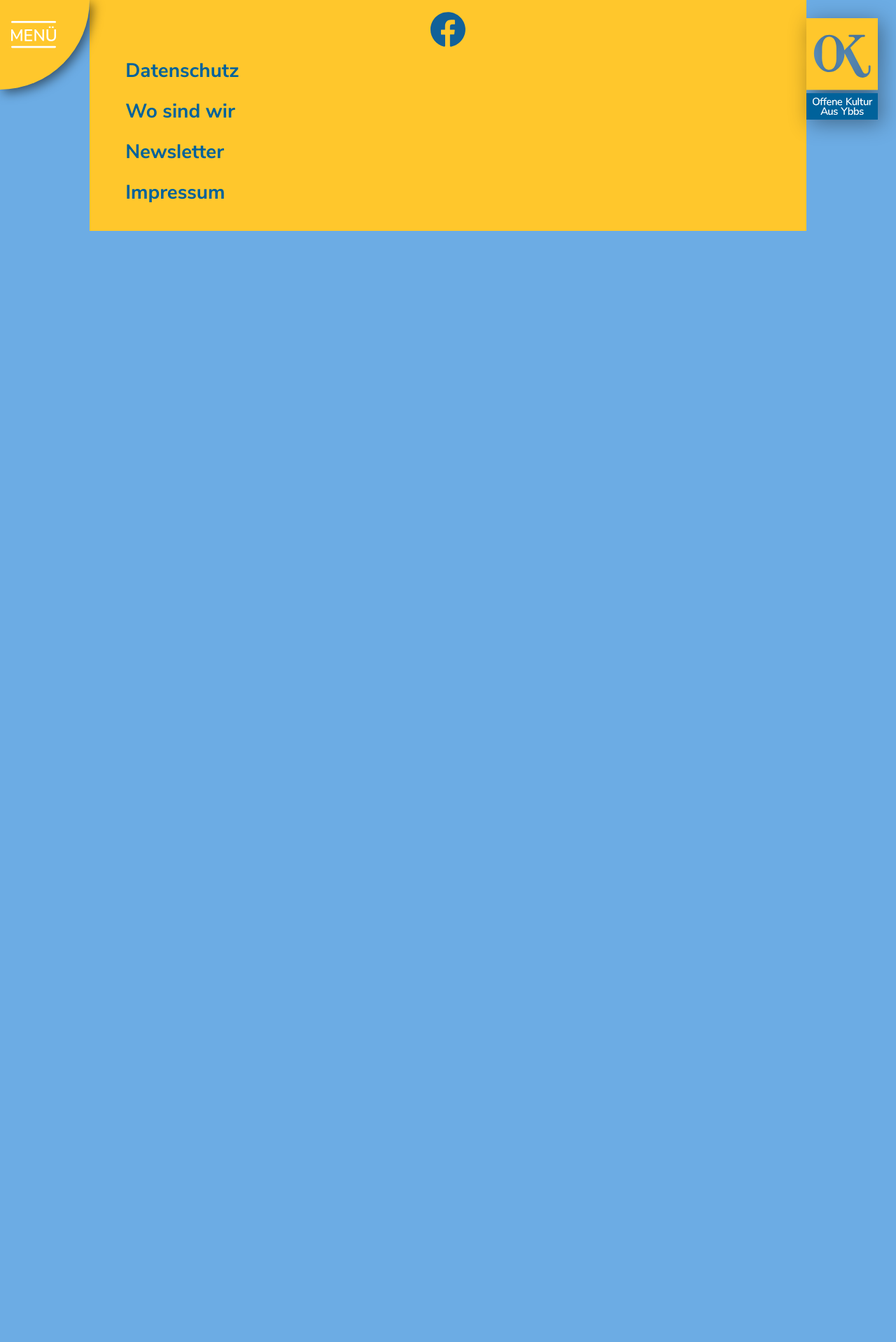
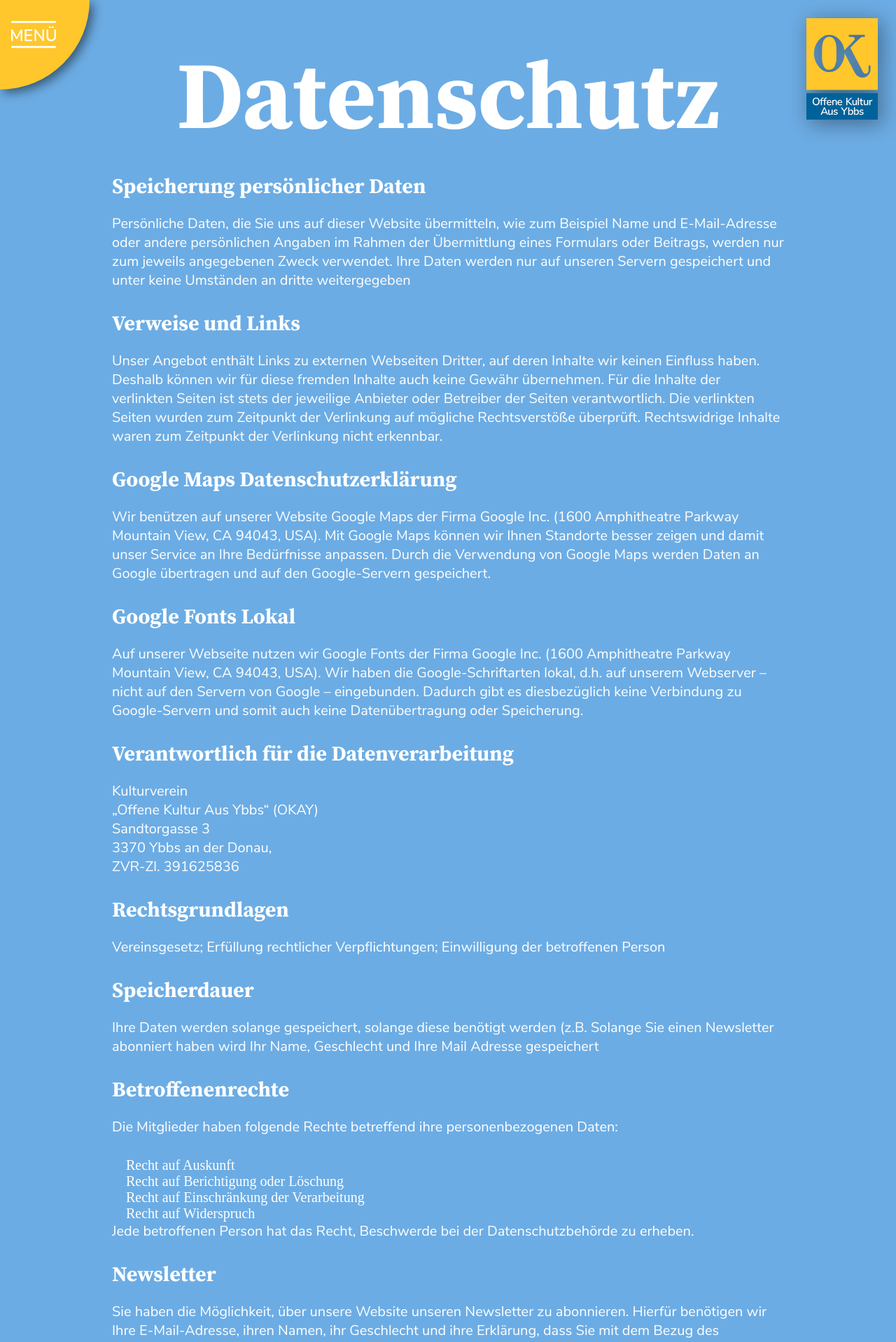
Before and after one commit to Starlight-Media-OG/OKAY-Website, a Nuxt app: page /dsgvo in a window 1280 px wide. Shown: the top 1918 px of the page at 70% size. Before the commit the page ends 800 px from the top, so only its background shows below. Built offline with nearby package versions, Linux system fonts and the light colour scheme.

Commit message:
:sparkles: : adds dsgvo and impressum pages

```diff
--- /dev/null
+++ b/pages/dsgvo/index.vue
@@ -0,0 +1,148 @@
+<script setup>
+import { useBreadcrumbStore } from "~/store/breadcrumb.store";
+
+useHead({
+    title: "DSGVO - OKAY Ybbs",
+    meta: [
+        {
+            name: "description",
+            content: "Die Datenschutzgrundverordnung von OKAY",
+        },
+        {
+            name: "keywords",
+            content: "DSGVO, Verein, Speicherdauer, Recht, Person",
+        },
+    ],
+});
+
+const breadcrumbStore = useBreadcrumbStore();
+breadcrumbStore.$reset();
+breadcrumbStore.addBreadcrumb({ step: 1, text: "Startseite", link: "/" });
+breadcrumbStore.addBreadcrumb({ step: 2, text: "DSGVO", link: "/dsgvo" });
+</script>
+
+<template>
+    <div class="flex flex-center height-100">
+        <div class="row" style="width: 75vw">
+            <div class="row header flex flex-center" style="margin-top: 10vh">
+                <h1 class="title">Datenschutz</h1>
+            </div>
+            <h2>Speicherung persönlicher Daten</h2>
+            <p>
+                Persönliche Daten, die Sie uns auf dieser Website übermitteln,
+                wie zum Beispiel Name und E-Mail-Adresse oder andere
+                persönlichen Angaben im Rahmen der Übermittlung eines Formulars
+                oder Beitrags, werden nur zum jeweils angegebenen Zweck
+                verwendet. Ihre Daten werden nur auf unseren Servern gespeichert
+                und unter keine Umständen an dritte weitergegeben
+            </p>
+            <h2>Verweise und Links</h2>
+            <p>
+                Unser Angebot enthält Links zu externen Webseiten Dritter, auf
+                deren Inhalte wir keinen Einfluss haben. Deshalb können wir für
+                diese fremden Inhalte auch keine Gewähr übernehmen. Für die
+                Inhalte der verlinkten Seiten ist stets der jeweilige Anbieter
+                oder Betreiber der Seiten verantwortlich. Die verlinkten Seiten
+                wurden zum Zeitpunkt der Verlinkung auf mögliche Rechtsverstöße
+                überprüft. Rechtswidrige Inhalte waren zum Zeitpunkt der
+                Verlinkung nicht erkennbar.
+            </p>
+            <h2>Google Maps Datenschutzerklärung</h2>
+            <p>
+                Wir benützen auf unserer Website Google Maps der Firma Google
+                Inc. (1600 Amphitheatre Parkway Mountain View, CA 94043, USA).
+                Mit Google Maps können wir Ihnen Standorte besser zeigen und
+                damit unser Service an Ihre Bedürfnisse anpassen. Durch die
+                Verwendung von Google Maps werden Daten an Google übertragen und
+                auf den Google-Servern gespeichert.
+            </p>
+            <h2>Google Fonts Lokal</h2>
+            <p>
+                Auf unserer Webseite nutzen wir Google Fonts der Firma Google
+                Inc. (1600 Amphitheatre Parkway Mountain View, CA 94043, USA).
+                Wir haben die Google-Schriftarten lokal, d.h. auf unserem
+                Webserver – nicht auf den Servern von Google – eingebunden.
+                Dadurch gibt es diesbezüglich keine Verbindung zu Google-Servern
+                und somit auch keine Datenübertragung oder Speicherung.
+            </p>
+            <h2>Verantwortlich für die Datenverarbeitung</h2>
+            <p>
+                Kulturverein <br />
+                „Offene Kultur Aus Ybbs“ (OKAY) <br />
+                Sandtorgasse 3 <br />
+                3370 Ybbs an der Donau, <br />
+                ZVR-Zl. 391625836
+            </p>
+            <h2>Rechtsgrundlagen</h2>
+            <p>
+                Vereinsgesetz; Erfüllung rechtlicher Verpflichtungen;
+                Einwilligung der betroffenen Person
+            </p>
+            <h2>Speicherdauer</h2>
+            <p>
+                Ihre Daten werden solange gespeichert, solange diese benötigt
+                werden (z.B. Solange Sie einen Newsletter abonniert haben wird
+                Ihr Name, Geschlecht und Ihre Mail Adresse gespeichert
+            </p>
+            <h2>Betroffenenrechte</h2>
+            <p>
+                Die Mitglieder haben folgende Rechte betreffend ihre
+                personenbezogenen Daten:
+            </p>
+            <ul class="noStyle">
+                <li>Recht auf Auskunft</li>
+                <li>Recht auf Berichtigung oder Löschung</li>
+                <li>Recht auf Einschränkung der Verarbeitung</li>
+                <li>Recht auf Widerspruch</li>
+            </ul>
+            <p>
+                Jede betroffenen Person hat das Recht, Beschwerde bei der
+                Datenschutzbehörde zu erheben.
+            </p>
+            <h2>Newsletter</h2>
+            <p>
+                Sie haben die Möglichkeit, über unsere Website unseren
+                Newsletter zu abonnieren. Hierfür benötigen wir Ihre
+                E-Mail-Adresse, ihren Namen, ihr Geschlecht und ihre Erklärung,
+                dass Sie mit dem Bezug des Newsletters einverstanden sind.
+            </p>
+            <p>
+                Ihre Daten werden nur für die Dauer des erhaltes des Newsletters
+                gespeichert, sobald Sie sich von diesem abmelden werden alle
+                gespeichert Daten gelöscht. Sie können sich über einen Link im
+                Newsletter vom Erhalt weiterer Newsletter abmelden.
+            </p>
+        </div>
+    </div>
+</template>
+
+<style scoped lang="scss">
+@import "../../assets/style/variable";
+
+.header {
+    @include font($header-font-name, 3rem, white, bold);
+    margin-bottom: 5vh;
+    margin-left: 0;
+
+    .title {
+        @media screen and (max-width: $breakpoint-medium-max) {
+            font-size: 2.5rem;
+            margin-left: -5vw;
+        }
+    }
+}
+
+h2 {
+    @include font($header-font-name, 1.5rem, white, 600);
+    margin-bottom: 1rem;
+}
+
+p {
+    @include font($flow-font-name, 1rem, white);
+    margin-bottom: 1.5rem;
+}
+
+.height-100 {
+    min-height: 100vh;
+}
+</style>
--- /dev/null
+++ b/pages/impressum/index.vue
@@ -0,0 +1,95 @@
+<script setup>
+import { useBreadcrumbStore } from "~/store/breadcrumb.store";
+
+useHead({
+    title: "Impressum - OKAY Ybbs",
+    meta: [
+        {
+            name: "description",
+            content: "Das Impressum von OKAY Ybbs - Offene Kultur aus Ybbs",
+        },
+        {
+            name: "keywords",
+            content: "Impressum, Vereinssitz Ybbs,",
+        },
+    ],
+});
+
+const breadcrumbStore = useBreadcrumbStore();
+breadcrumbStore.$reset();
+breadcrumbStore.addBreadcrumb({ step: 1, text: "Startseite", link: "/" });
+breadcrumbStore.addBreadcrumb({
+    step: 2,
+    text: "Impressum",
+    link: "/impressum",
+});
+</script>
+
+<template>
+    <div class="flex flex-center height-100">
+        <div class="row">
+            <div class="row header flex flex-center">
+                <h1 class="title">Impressum</h1>
+            </div>
+            <h2>Verein Offene Kultur Aus Ybbs</h2>
+            <ul class="noStyle" style="margin-bottom: 10vh">
+                <li><strong>ZVR-Zl.:</strong> 391625836</li>
+                <li>
+                    <strong>Vereinssitz:</strong> Sandtorgasse 3, 3370 Ybbs an
+                    der Donau
+                </li>
+                <li><strong>E-Mail: </strong>kulturverein@okay-ybbs.at</li>
+                <li class="break">
+                    <strong>Erstellung der Website: </strong>Philipp Dvorak
+                </li>
+                <li>
+                    Dieser Webauftritt ist im Zusammenhang mit einer
+                    Diplomarbeit der IT-HTL Ybbs/Donau errichtet worden
+                </li>
+                <li class="break">
+                    Informationspflicht laut §5 E-Commerce Gesetz, §14
+                    Unternehmensgesetzbuch, §63 Gewerbeordnung und
+                    Offenlegungspflicht laut §25 Mediengesetz.
+                </li>
+            </ul>
+        </div>
+    </div>
+</template>
+
+<style scoped lang="scss">
+@import "../../assets/style/variable.scss";
+
+.header {
+    @include font($header-font-name, 3rem, white, bold);
+    margin-bottom: 5vh;
+
+    .title {
+        @media screen and (max-width: $breakpoint-medium-max) {
+            font-size: 2.5rem;
+            margin-left: -5vw;
+        }
+    }
+}
+
+h2 {
+    @include font($header-font-name, 2rem, white, 600);
+    margin-bottom: 1rem;
+}
+
+p {
+    @include font($flow-font-name, 1rem, white);
+    margin-bottom: 1.5rem;
+}
+
+ul {
+    @include font($flow-font-name, 1rem, white);
+
+    .break {
+        margin-top: 1rem;
+    }
+}
+
+.height-100 {
+    min-height: 100vh;
+}
+</style>
```
